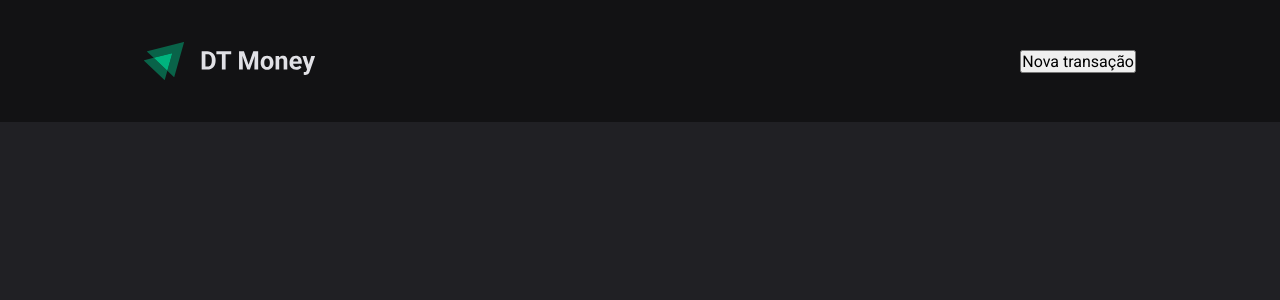
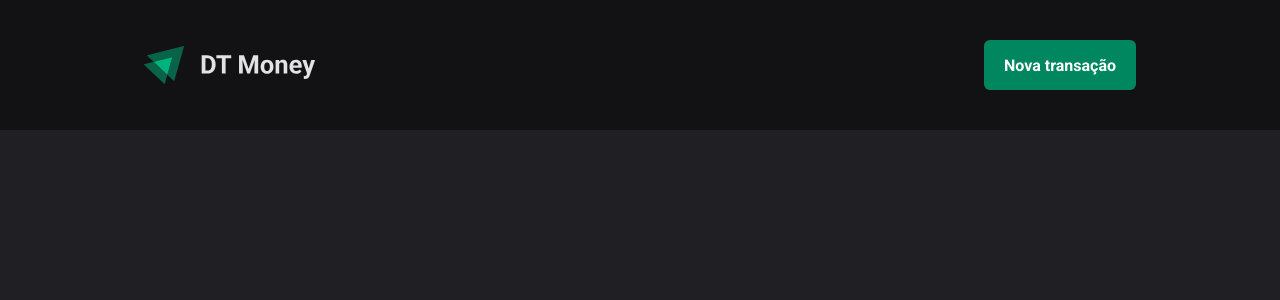
Before and after one commit to holices/smart-money, a React (Vite) app: page / in a window 1280 px wide. Shown: the top 300 px of the page. Built offline with nearby package versions, Linux system fonts and the light colour scheme.

Commit message:
➕ build: Creating Header component

```diff
--- a/src/components/Header/index.tsx
+++ b/src/components/Header/index.tsx
@@ -1,4 +1,4 @@
-import { HeaderContainer, HeaderContent } from './styles'
+import { HeaderContainer, HeaderContent, NewTransactionButton } from './styles'
 import IgniteLogo from '../../assets/ignite-logo.svg'
 
 export function Header() {
@@ -7,7 +7,7 @@ export function Header() {
       <HeaderContent>
         <img src={IgniteLogo} alt="" />
 
-        <button>Nova transação</button>
+        <NewTransactionButton>Nova transação</NewTransactionButton>
       </HeaderContent>
     </HeaderContainer>
   )
--- a/src/components/Header/styles.ts
+++ b/src/components/Header/styles.ts
@@ -15,3 +15,19 @@ export const HeaderContent = styled.div`
   align-items: center;
   justify-content: space-between;
 `
+
+export const NewTransactionButton = styled.button`
+  height: 5rem;
+  border: 0;
+  background-color: ${props => props.theme["green-500"]};
+  color: ${props => props.theme["white"]};
+  font-weight: bold;
+  padding: 0 2rem;
+  border-radius: 6px;
+  cursor: pointer;
+
+  &:hover {
+    background-color: ${props => props.theme["green-700"]};
+    transition: background-color 0.2s;
+  }
+`
```
